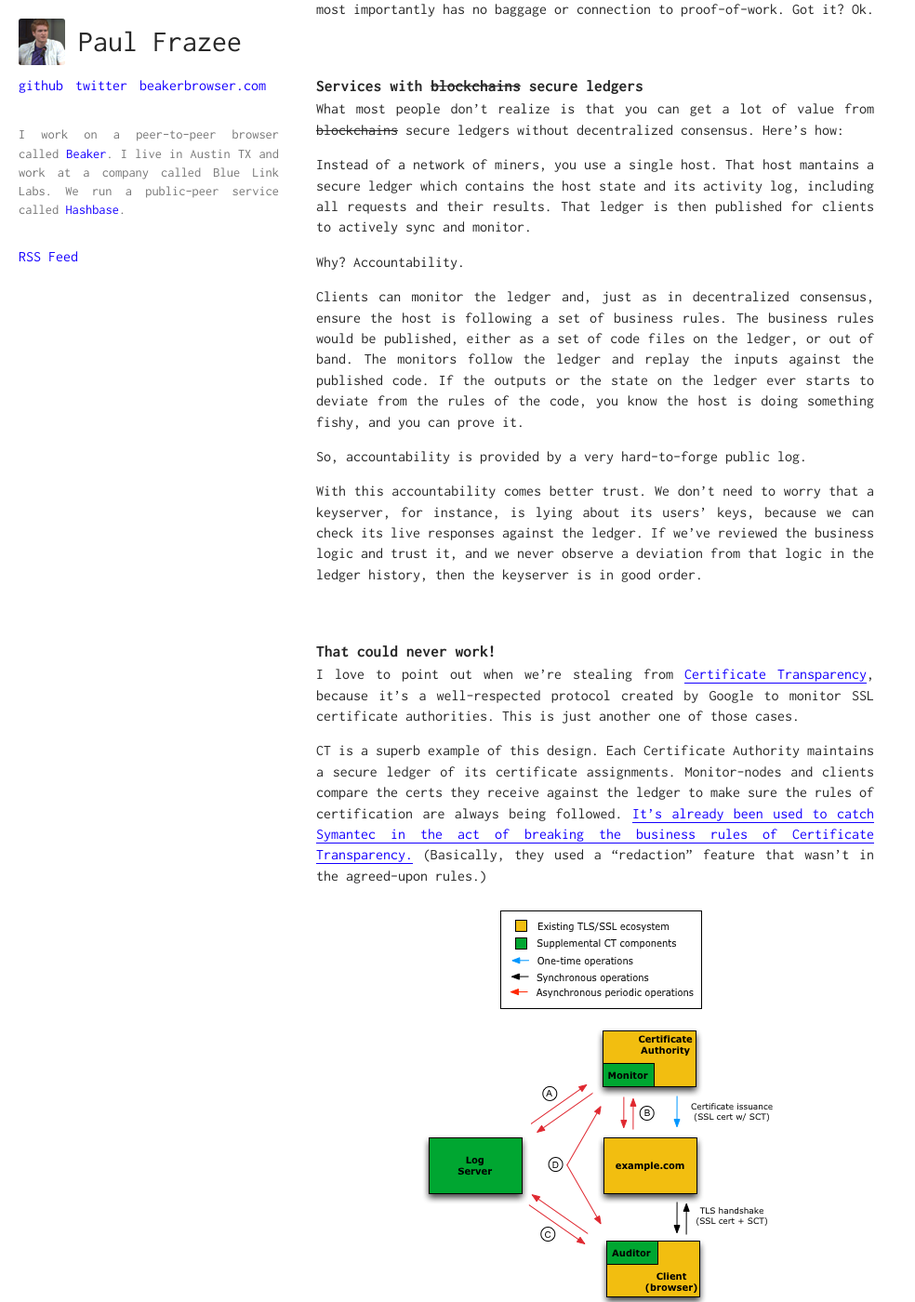
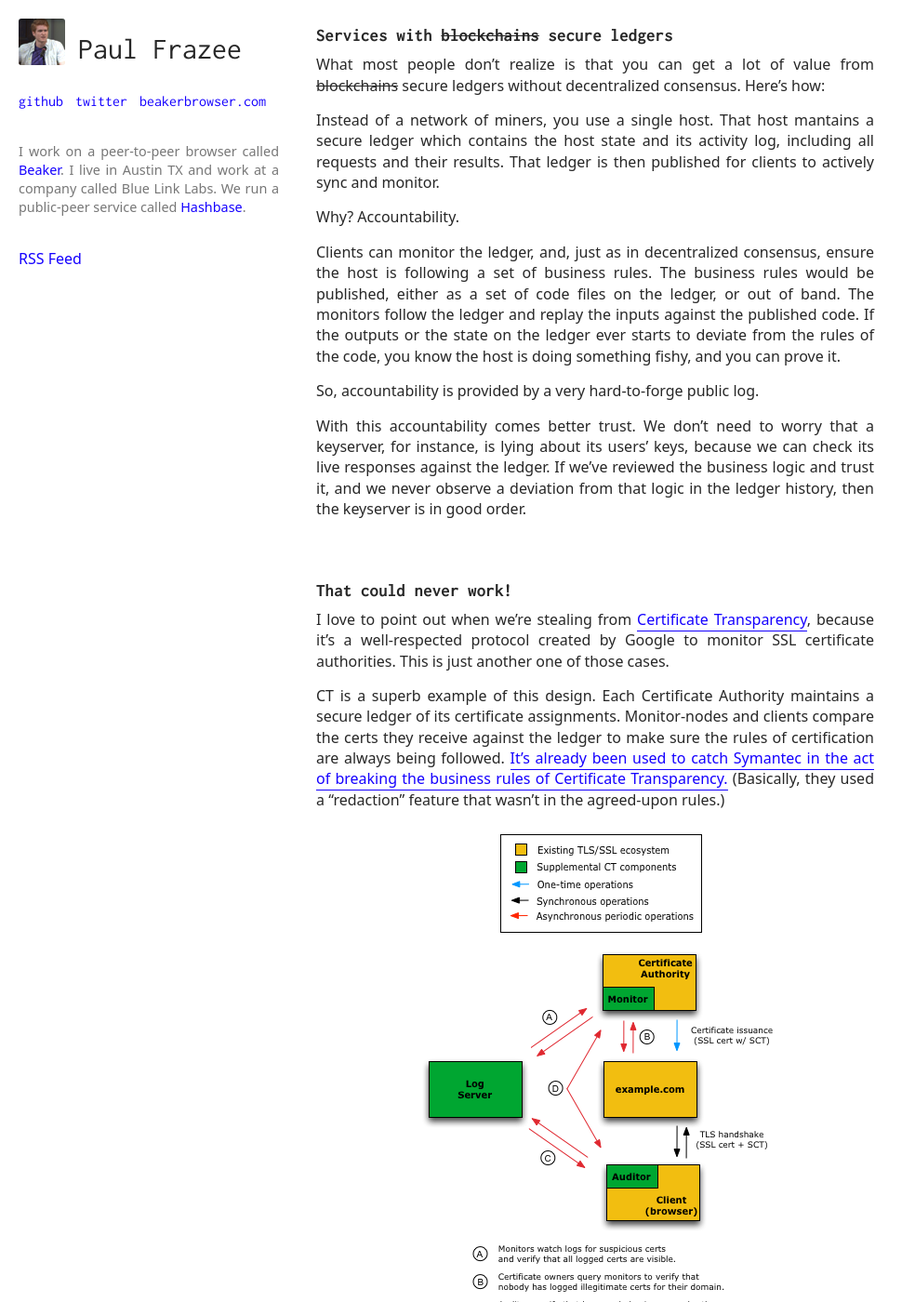
Before and after one commit to pfrazee/pfrazee.github.io, a Jekyll site: the page built from _posts/2017-11-06-secure-ledgers-dont-require-proof-of-work.md, in a window 1280 px wide and 1400 px high, scrolled down 5563 px. Shown: the whole window at 93% size, without its empty margins (0-984 px from the left). Built offline with Jekyll 4.4.1, drawn with Linux system fonts in a browser that asks for light colours.

Commit message:
Switch to a sans-serif font

```diff
--- a/_posts/2017-11-06-secure-ledgers-dont-require-proof-of-work.md
+++ b/_posts/2017-11-06-secure-ledgers-dont-require-proof-of-work.md
@@ -193,7 +193,7 @@ That ledger is then published for clients to actively sync and monitor.
 Why?
 Accountability.
 
-Clients can monitor the ledger and, just as in decentralized consensus, ensure the host is following a set of business rules.
+Clients can monitor the ledger, and, just as in decentralized consensus, ensure the host is following a set of business rules.
 The business rules would be published, either as a set of code files on the ledger, or out of band.
 The monitors follow the ledger and replay the inputs against the published code.
 If the outputs or the state on the ledger ever starts to deviate from the rules of the code, you know the host is doing something fishy, and you can prove it.
--- a/assets/css/main.scss
+++ b/assets/css/main.scss
@@ -10,13 +10,17 @@
 body {
 	color: $color-black;
 	background: #fff;
-	font-family: 'Inconsolata';
-	font-size: 100%;
+	font-family: system-ui, BlinkMacSystemFont, ‘Helvetica Neue’, Helvetica, sans-serif;
 	font-weight: 400;
+	font-size: 16px;
+	line-height: 1.5;
 }
 hr {
 	border: 0;
 	border-top: 1px solid #ddd;
+}
+h1, h2, h3, h4, h5, h6 {
+	font-family: 'Inconsolata';
 }
 h1 {
 	margin-bottom: 5px;
@@ -110,6 +114,7 @@ blockquote {
     }
 	}
 	ul {
+		font-family: 'Inconsolata';
 		margin-top: 10px;
 		li {
 			display: inline;
@@ -193,7 +198,7 @@ blockquote {
 			margin-bottom: 10px;
 		}
 		h2 {
-			font-size: 1.1em;
+			font-size: 1.2em;
 			font-weight: 700;
 			margin-top: 25px;
 			margin-bottom: 5px;
```
